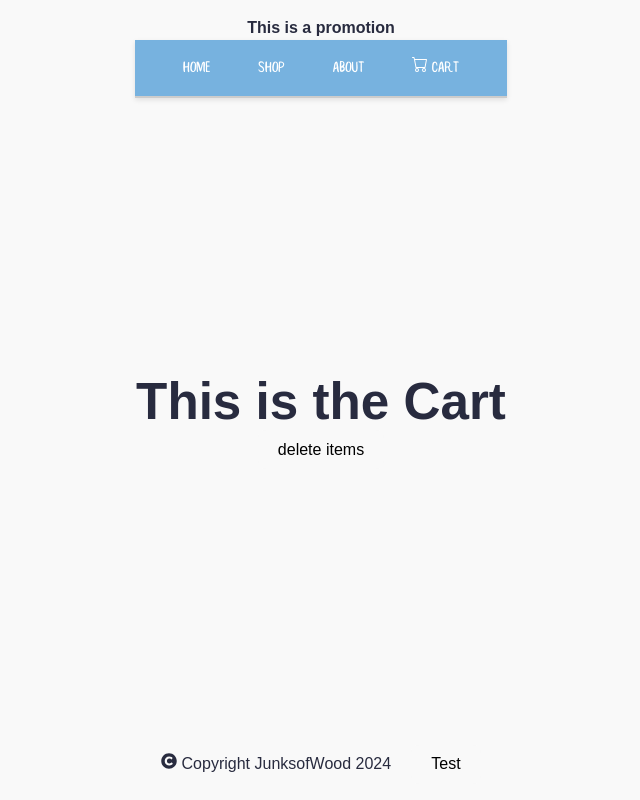
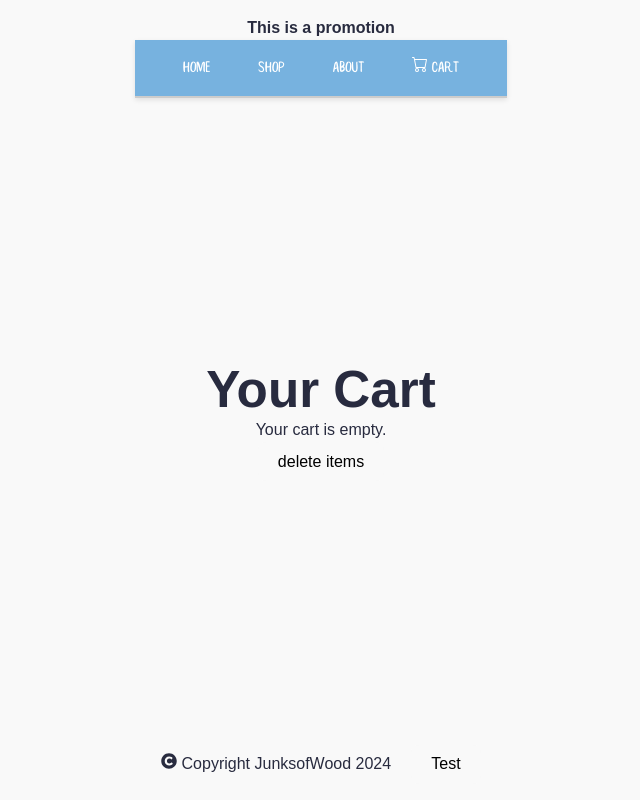
Before and after one commit to Gerogie18/Melanie_Jennifer_Sarah_Sprint2, a React (Vite) app in the folder Junksofwood/: page /cart in a window 1280 px wide. Shown: the whole page, without its empty margins (319-959 px from the left). Built offline with nearby package versions, Linux system fonts and the light colour scheme; data requests are answered from the project's data file.

Commit message:
attempt to update cart component

```diff
--- a/Junksofwood/src/pages/Cart.jsx
+++ b/Junksofwood/src/pages/Cart.jsx
@@ -5,11 +5,28 @@
 
 import PropTypes from "prop-types";
 import Button from "../components/Button"
-function Cart ({cartItems, onDelete}) {
+import { useContext } from 'react'
+import { CartContext } from '../utils/CartProvider';
+
+
+function Cart ({onDelete}) {
+  const { cart } = useContext(CartContext);
+
     return (
     <div>
-      <h1>This is the Cart</h1>
-      <p>{cartItems}</p>
+
+     <h1>Your Cart</h1>
+     {cart.length === 0 ? (
+      <p>Your cart is empty.</p>
+    ) : (
+      <ul>
+        {cart.map((item, index) => (
+          <li key={index}>
+            {item.name} - ${item.price}
+          </li>
+        ))}
+      </ul>
+    )}
       <Button text="delete items" click={onDelete}/>
     </div>
       );
@@ -23,3 +40,9 @@ Cart.propTypes = {
    };
 
 export default Cart;
+
+
+//const { cart } = useContext(CartContext);
+
+
+// };
--- a/Junksofwood/src/utils/CartProvider.jsx
+++ b/Junksofwood/src/utils/CartProvider.jsx
@@ -61,9 +61,16 @@ const CartProvider = ({ children }) => {
           if (!response.ok) {
               throw new Error(`HTTP error! status: ${response.status}`);
           }
+          let product = {
+            "id": {id},
+            "quantity": {quantity},
+            "name": {name},
+            "price": {price},
+            "img": {img}
+          };
 
-          const updatedCart = await response.json();
-          setCart(updatedCart);
+          setCart((prevCart) => [...prevCart, product]);
+
       } catch (error) {
           console.error("Error adding to cart:", error);
       }
```
